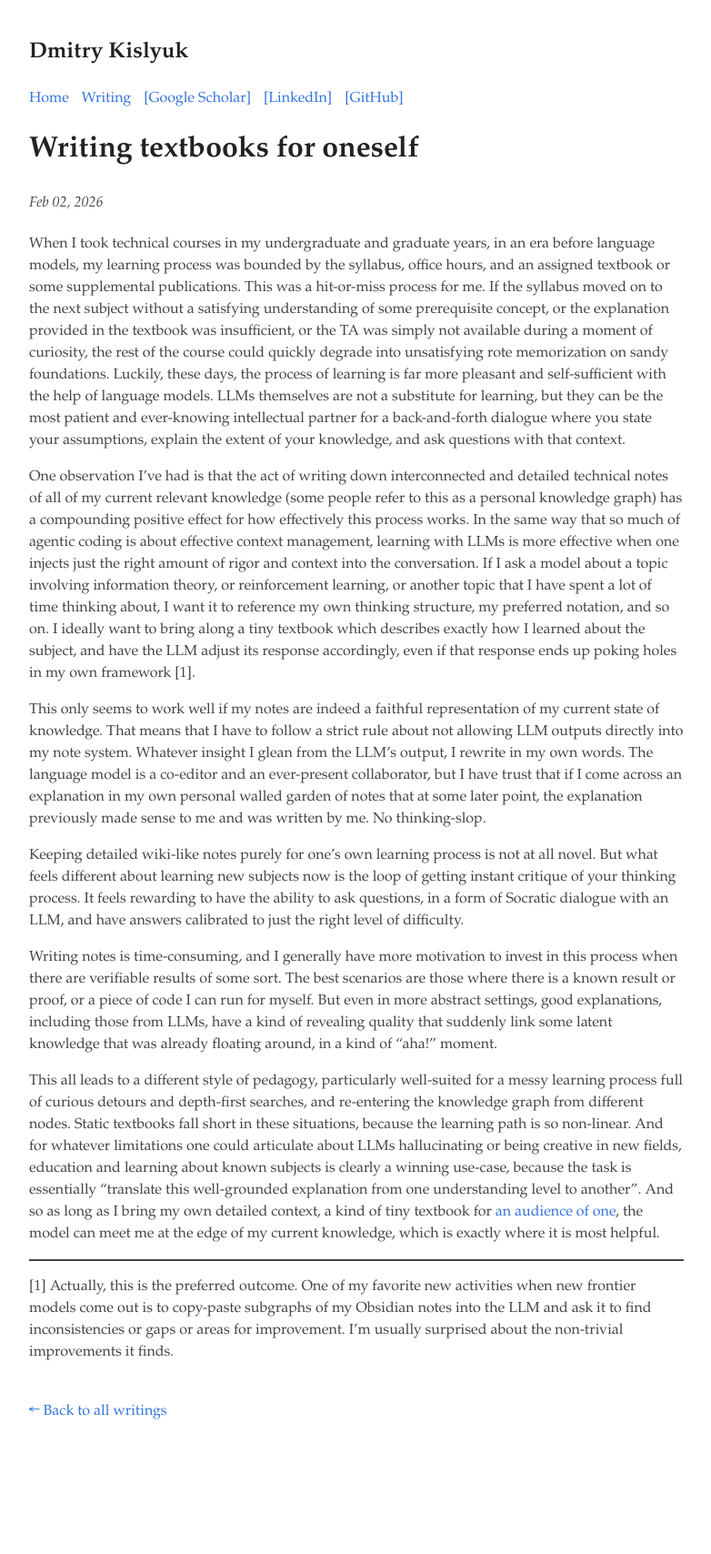
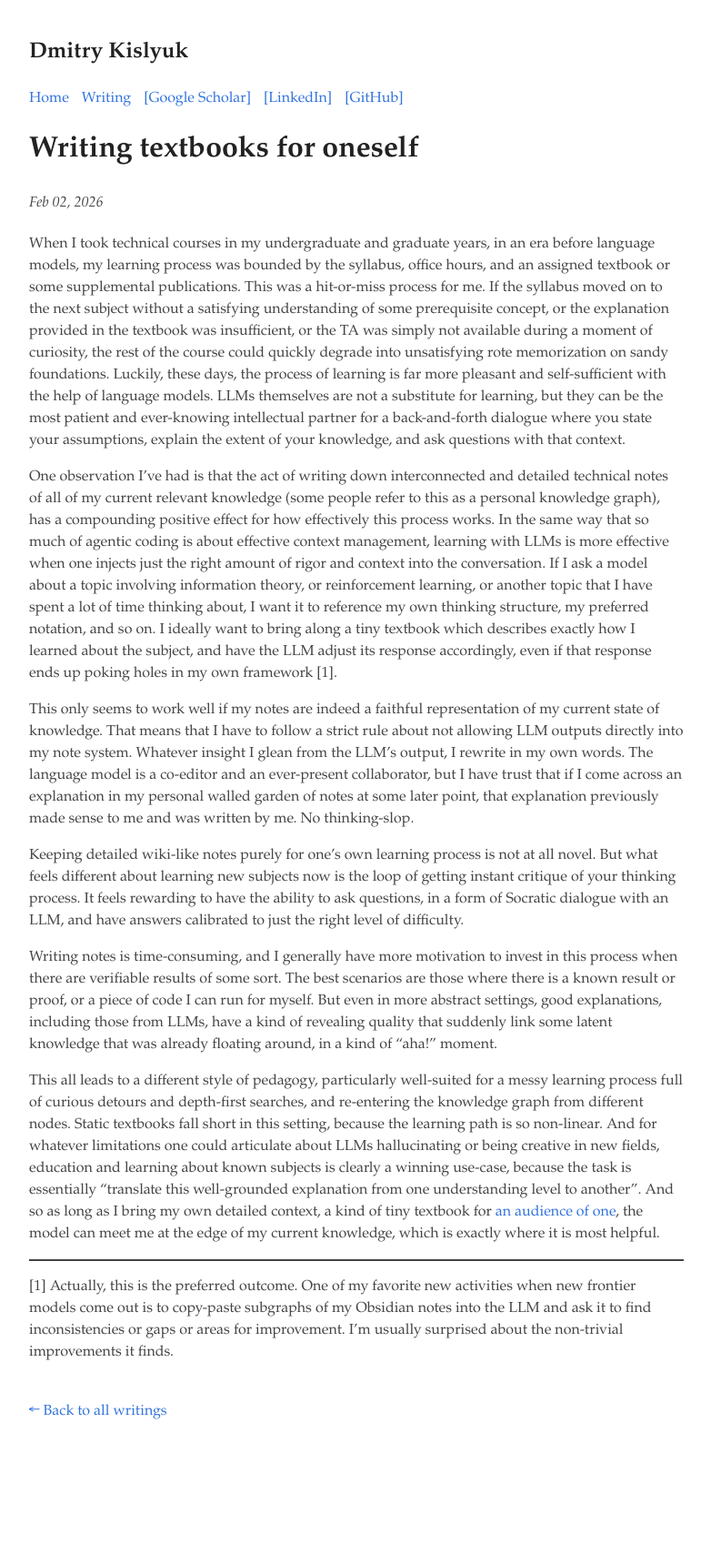
Before and after one commit to dkislyuk/dkislyuk.github.io, a Jekyll site: the page built from _posts/2026-01-09-writing-textbooks.md, in a window 1280 px wide. Shown: the whole page at 91% size, without its empty margins (248-1030 px from the left). Built offline with Jekyll 4.4.1, drawn with Linux system fonts in a browser that asks for light colours.

Commit message:
wording changes

```diff
--- a/_posts/2026-01-09-writing-textbooks.md
+++ b/_posts/2026-01-09-writing-textbooks.md
@@ -9,15 +9,15 @@
 
 When I took technical courses in my undergraduate and graduate years, in an era before language models, my learning process was bounded by the syllabus, office hours, and an assigned textbook or some supplemental publications. This was a hit-or-miss process for me. If the syllabus moved on to the next subject without a satisfying understanding of some prerequisite concept, or the explanation provided in the textbook was insufficient, or the TA was simply not available during a moment of curiosity, the rest of the course could quickly degrade into unsatisfying rote memorization on sandy foundations. Luckily, these days, the process of learning is far more pleasant and self-sufficient with the help of language models. LLMs themselves are not a substitute for learning, but they can be the most patient and ever-knowing intellectual partner for a back-and-forth dialogue where you state your assumptions, explain the extent of your knowledge, and ask questions with that context.
 
-One observation I've had is that the act of writing down interconnected and detailed technical notes of all of my current relevant knowledge (some people refer to this as a personal knowledge graph) has a compounding positive effect for how effectively this process works. In the same way that so much of agentic coding is about effective context management, learning with LLMs is more effective when one injects just the right amount of rigor and context into the conversation. If I ask a model about a topic involving information theory, or reinforcement learning, or another topic that I have spent a lot of time thinking about, I want it to reference my own thinking structure, my preferred notation, and so on. I ideally want to bring along a tiny textbook which describes exactly how I learned about the subject, and have the LLM adjust its response accordingly, even if that response ends up poking holes in my own framework [1].
+One observation I've had is that the act of writing down interconnected and detailed technical notes of all of my current relevant knowledge (some people refer to this as a personal knowledge graph), has a compounding positive effect for how effectively this process works. In the same way that so much of agentic coding is about effective context management, learning with LLMs is more effective when one injects just the right amount of rigor and context into the conversation. If I ask a model about a topic involving information theory, or reinforcement learning, or another topic that I have spent a lot of time thinking about, I want it to reference my own thinking structure, my preferred notation, and so on. I ideally want to bring along a tiny textbook which describes exactly how I learned about the subject, and have the LLM adjust its response accordingly, even if that response ends up poking holes in my own framework [1].
 
-This only seems to work well if my notes are indeed a faithful representation of my current state of knowledge. That means that I have to follow a strict rule about not allowing LLM outputs directly into my note system. Whatever insight I glean from the LLM's output, I rewrite in my own words. The language model is a co-editor and an ever-present collaborator, but I have trust that if I come across an explanation in my own personal walled garden of notes that at some later point, the explanation previously made sense to me and was written by me. No thinking-slop.
+This only seems to work well if my notes are indeed a faithful representation of my current state of knowledge. That means that I have to follow a strict rule about not allowing LLM outputs directly into my note system. Whatever insight I glean from the LLM's output, I rewrite in my own words. The language model is a co-editor and an ever-present collaborator, but I have trust that if I come across an explanation in my personal walled garden of notes at some later point, that explanation previously made sense to me and was written by me. No thinking-slop.
 
 Keeping detailed wiki-like notes purely for one's own learning process is not at all novel. But what feels different about learning new subjects now is the loop of getting instant critique of your thinking process. It feels rewarding to have the ability to ask questions, in a form of Socratic dialogue with an LLM, and have answers calibrated to just the right level of difficulty.
 
 Writing notes is time-consuming, and I generally have more motivation to invest in this process when there are verifiable results of some sort. The best scenarios are those where there is a known result or proof, or a piece of code I can run for myself. But even in more abstract settings, good explanations, including those from LLMs, have a kind of revealing quality that suddenly link some latent knowledge that was already floating around, in a kind of "aha!" moment.
 
-This all leads to a different style of pedagogy, particularly well-suited for a messy learning process full of curious detours and depth-first searches, and re-entering the knowledge graph from different nodes. Static textbooks fall short in these situations, because the learning path is so non-linear. And for whatever limitations one could articulate about LLMs hallucinating or being creative in new fields, education and learning about known subjects is clearly a winning use-case, because the task is essentially "translate this well-grounded explanation from one understanding level to another". And so as long as I bring my own detailed context, a kind of tiny textbook for [an audience of one](https://kk.org/thetechnium/an-audience-of-one/), the model can meet me at the edge of my current knowledge, which is exactly where it is most helpful.
+This all leads to a different style of pedagogy, particularly well-suited for a messy learning process full of curious detours and depth-first searches, and re-entering the knowledge graph from different nodes. Static textbooks fall short in this setting, because the learning path is so non-linear. And for whatever limitations one could articulate about LLMs hallucinating or being creative in new fields, education and learning about known subjects is clearly a winning use-case, because the task is essentially "translate this well-grounded explanation from one understanding level to another". And so as long as I bring my own detailed context, a kind of tiny textbook for [an audience of one](https://kk.org/thetechnium/an-audience-of-one/), the model can meet me at the edge of my current knowledge, which is exactly where it is most helpful.
 
 ---
 
```
